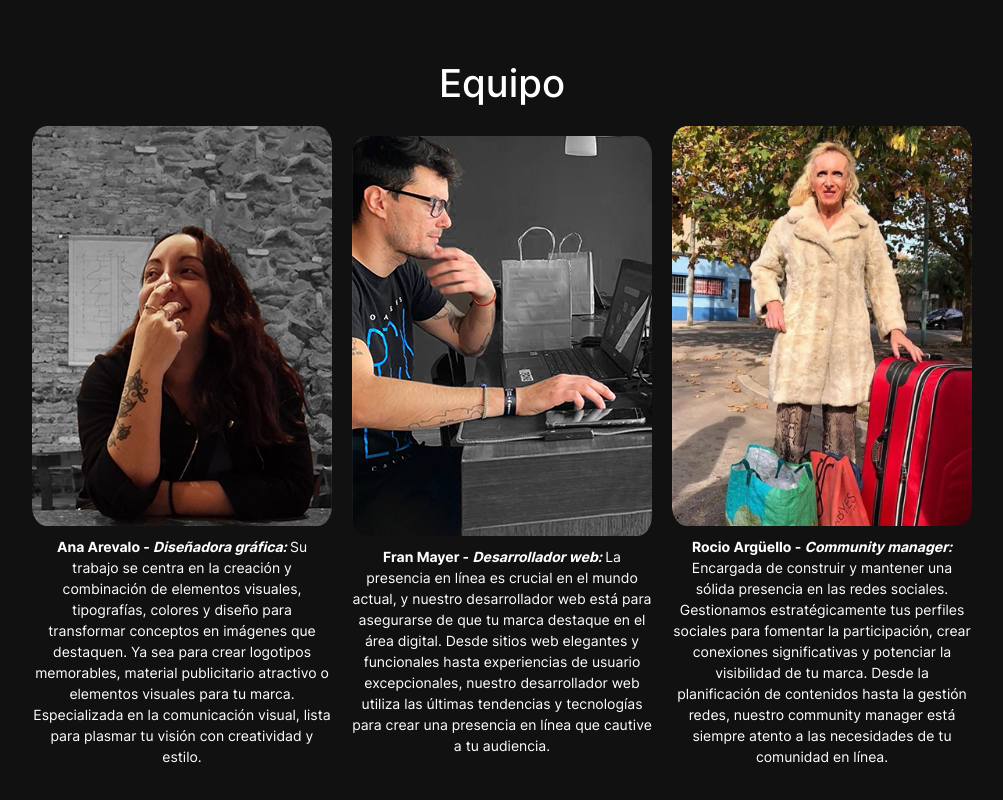
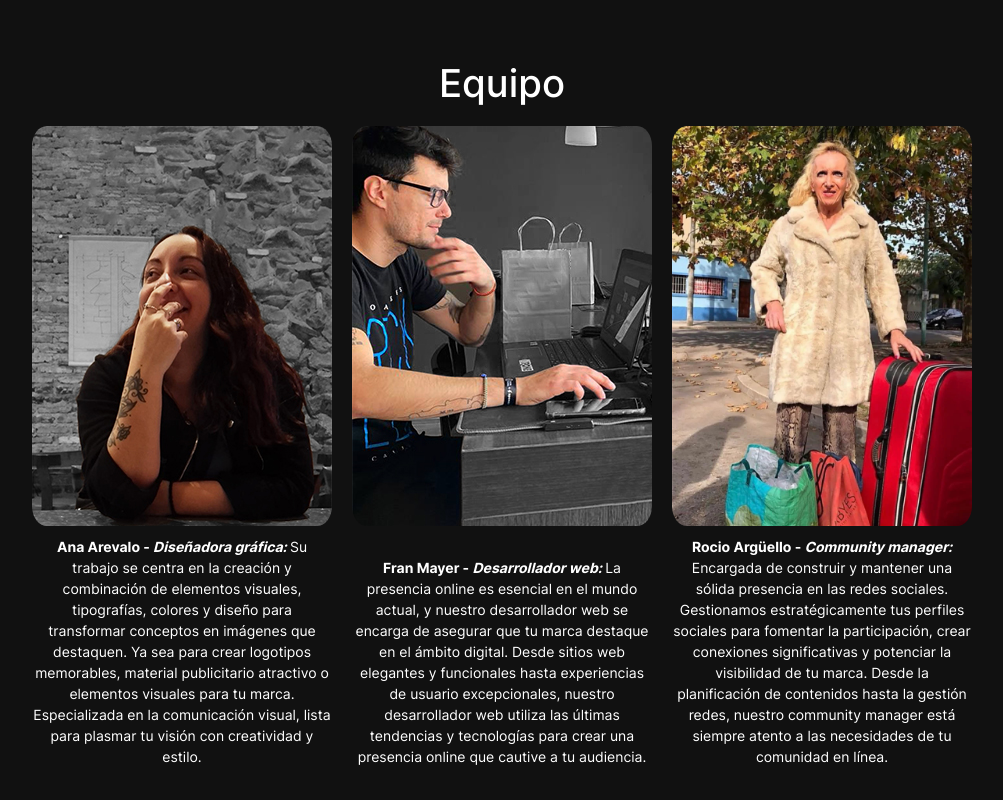
Before and after one commit to FranMayer/hub, a plain HTML site: page about.html in a window 1280 px wide. Shown: the part 1600-2400 px from the top of the page, without its empty margins (138-1141 px from the left). Drawn offline with Linux system fonts and the light colour scheme.

Commit message:
Details of about

```diff
--- a/about.html
+++ b/about.html
@@ -106,23 +106,23 @@
 
   <h2 style="text-align: center; margin-top: 10%; margin-bottom: 20px;">Equipo</h2>
 
-  <div style="display: flex; justify-content: center; align-items: center; flex-wrap: wrap;">
+  <div style="display: flex; justify-content: center; align-items: center; flex-wrap: wrap; align-items: stretch;">
 
-    <div style="text-align: center; margin: 0 10px; max-width: 300px;">
+    <div style="text-align: center; margin: 0 10px; max-width: 300px; display: flex; flex-direction: column; justify-content: space-between;">
         <img src="./img/Ani.jpg" alt="Miembro 1" style="width: 100%; height: 400px; object-fit: cover; border-radius: 5%;">
         <div style="font-size: 14px; margin-top: 10px;">
             <p><strong>Ana Arevalo - <i>Diseñadora gráfica: </i></strong>Su trabajo se centra en la creación y combinación de elementos visuales, tipografías, colores y diseño para transformar conceptos en imágenes que destaquen. Ya sea para crear logotipos memorables, material publicitario atractivo o elementos visuales para tu marca. Especializada en la comunicación visual, lista para plasmar tu visión con creatividad y estilo.</p>
         </div>
     </div>
 
-    <div style="text-align: center; margin: 0 10px; max-width: 300px;">
+    <div style="text-align: center; margin: 0 10px; max-width: 300px; display: flex; flex-direction: column; justify-content: space-between;">
         <img src="./img/Fran.jpg" alt="Miembro 2" style="width: 100%; height: 400px; object-fit: cover; border-radius: 5%;">
-        <div style="font-size: 14px; margin-top: 10px;">
-            <p><strong>Fran Mayer - <i>Desarrollador web: </i></strong>La presencia en línea es crucial en el mundo actual, y nuestro desarrollador web está para asegurarse de que tu marca destaque en el área digital. Desde sitios web elegantes y funcionales hasta experiencias de usuario excepcionales, nuestro desarrollador web utiliza las últimas tendencias y tecnologías para crear una presencia en línea que cautive a tu audiencia.</p>
+        <div style="font-size: 14px; margin-top: 0;">
+          <p><strong>Fran Mayer - <i>Desarrollador web: </i></strong>La presencia online es esencial en el mundo actual, y nuestro desarrollador web se encarga de asegurar que tu marca destaque en el ámbito digital. Desde sitios web elegantes y funcionales hasta experiencias de usuario excepcionales, nuestro desarrollador web utiliza las últimas tendencias y tecnologías para crear una presencia online que cautive a tu audiencia.</p>
         </div>
     </div>
 
-    <div style="text-align: center; margin: 0 10px; max-width: 300px;">
+    <div style="text-align: center; margin: 0 10px; max-width: 300px;display: flex; flex-direction: column; justify-content: space-between;">
         <img src="./img/ro.jpg" alt="Miembro 3" style="width: 100%; height: 400px; object-fit: cover; border-radius: 5%;">
         <div style="font-size: 14px; margin-top: 10px;">
             <p><strong>Rocio Argüello - <i>Community manager: </i></strong>Encargada de construir y mantener una sólida presencia en las redes sociales. Gestionamos estratégicamente tus perfiles sociales para fomentar la participación, crear conexiones significativas y potenciar la visibilidad de tu marca. Desde la planificación de contenidos hasta la gestión redes, nuestro community manager está siempre atento a las necesidades de tu comunidad en línea.</p>
```
